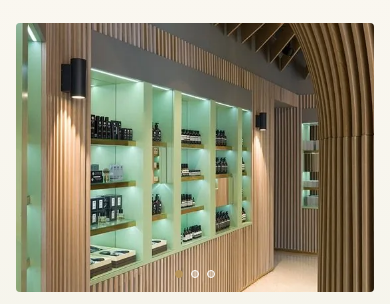
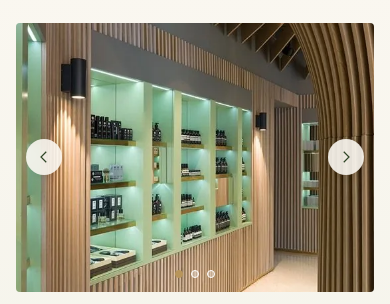
Before and after one commit to digitalvanhess/telli.kz, a plain HTML site: page index.html in a window 390 px wide. Shown: the part 86-390 px from the top of the page. Drawn offline with nearby package versions, Linux system fonts and the light colour scheme.

Commit message:
Стрелки слайдера: всегда видны, «вперёд» смотрит вправо, есть на мобильных
Co-Authored-By: Claude Opus 5.5 <noreply@anthropic.com>

```diff
--- a/css/style.css
+++ b/css/style.css
@@ -95,8 +95,9 @@ em{font-style:italic}
 .slider--portrait{aspect-ratio:9/11}
 .slider--wide{aspect-ratio:4/3}
 .slider--card{aspect-ratio:16/10;border-radius:var(--radius) var(--radius) 0 0}
-.slider__btn{position:absolute;top:50%;transform:translateY(-50%);width:42px;height:42px;border-radius:50%;border:0;background:rgba(250,247,240,.9);color:var(--green);cursor:pointer;display:flex;align-items:center;justify-content:center;opacity:0;transition:opacity .2s}
-.slider:hover .slider__btn,.slider__btn:focus-visible{opacity:1}
+.slider__btn{position:absolute;top:50%;transform:translateY(-50%);width:42px;height:42px;border-radius:50%;border:0;background:rgba(250,247,240,.9);color:var(--green);cursor:pointer;display:flex;align-items:center;justify-content:center;box-shadow:0 2px 10px rgba(0,0,0,.12);transition:background .2s,color .2s}
+.slider__btn:hover{background:var(--green);color:#fff}
+.slider__btn--next svg{transform:scaleX(-1)}
 .slider__btn--prev{left:14px}.slider__btn--next{right:14px}
 .slider__dots{position:absolute;left:0;right:0;bottom:14px;display:flex;justify-content:center;gap:8px}
 .slider__dot{width:8px;height:8px;border-radius:50%;border:1px solid #fff;background:rgba(255,255,255,.35);padding:0;cursor:pointer}
@@ -186,7 +187,8 @@ em{font-style:italic}
   .stat__num{font-size:36px}
   .footer__grid{grid-template-columns:1fr 1fr}
   .footer__brand{grid-column:1/-1}
-  .slider__btn{display:none}
+  .slider__btn{width:36px;height:36px}
+  .slider__btn--prev{left:10px}.slider__btn--next{right:10px}
 }
 @media (max-width:560px){
   .container{padding:0 16px}
```
